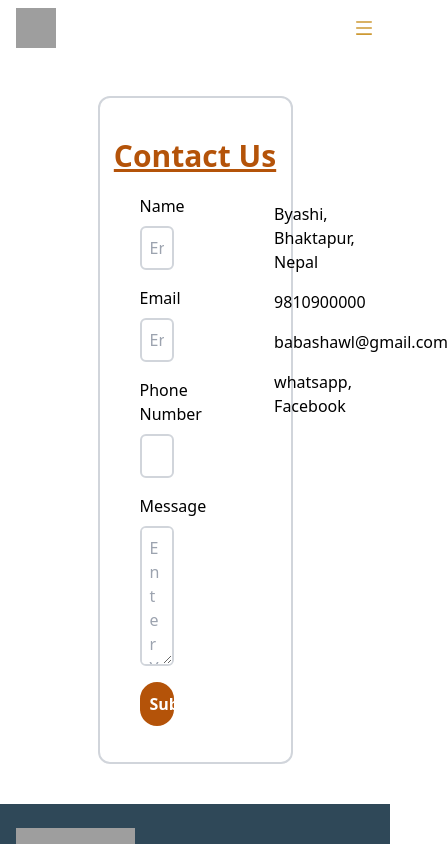
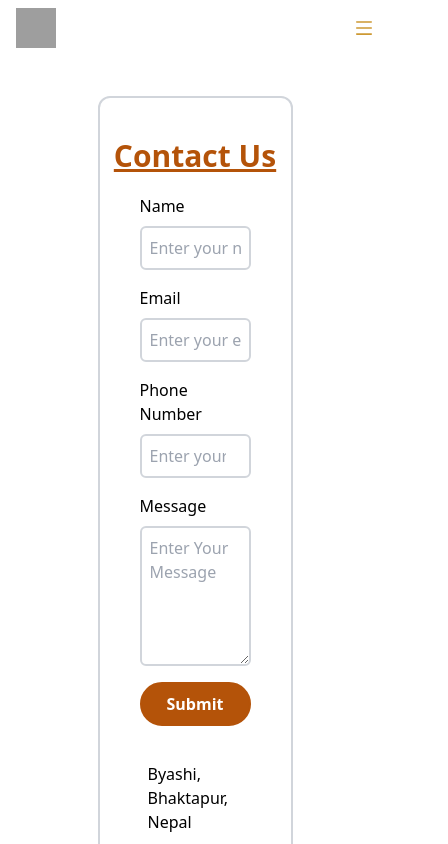
Before and after one commit to BivekKarki/babashawl1, a React (Vite) app: page /contact-us in a window 390 px wide. Shown: the top 844 px of the page, 448 px wide, since content can reach past the window. Built offline with nearby package versions, Linux system fonts and the light colour scheme; grey boxes are pictures that could not be loaded.

Commit message:
feat: contact responsive

```diff
--- a/src/views/ContactUs.jsx
+++ b/src/views/ContactUs.jsx
@@ -5,8 +5,8 @@ const ContactUs = () => {
   return (
     <div className="w-1/2 flex flex-col mx-auto items-center my-10 py-5 border-2 border-solid border-gray-300 rounded-xl">
       <h2 className="text-3xl font-bold my-5 underline text-amber-700">Contact Us</h2>
-      <div className="flex w-full h-full gap-3">
-        <div className="w-3/5 flex flex-col justify-start">
+      <div className="flex md:flex-row flex-col w-full h-full gap-3">
+        <div className="w-full md:w-3/5 flex flex-col justify-start">
           <div className="flex flex-col gap-2 mx-10 mb-4">
             <label htmlFor="name">Name</label>
             <input
@@ -51,7 +51,7 @@ const ContactUs = () => {
           </div>
         </div>
 
-        <div className="w-2/5 flex flex-col justify-start m-2">
+        <div className="w-full md:w-2/5 flex flex-col justify-start m-2">
           <div className="flex flex-col gap-2 mx-10 mb-4">
             <div className="flex gap-2">
               <p>Byashi, Bhaktapur, Nepal</p>
```
